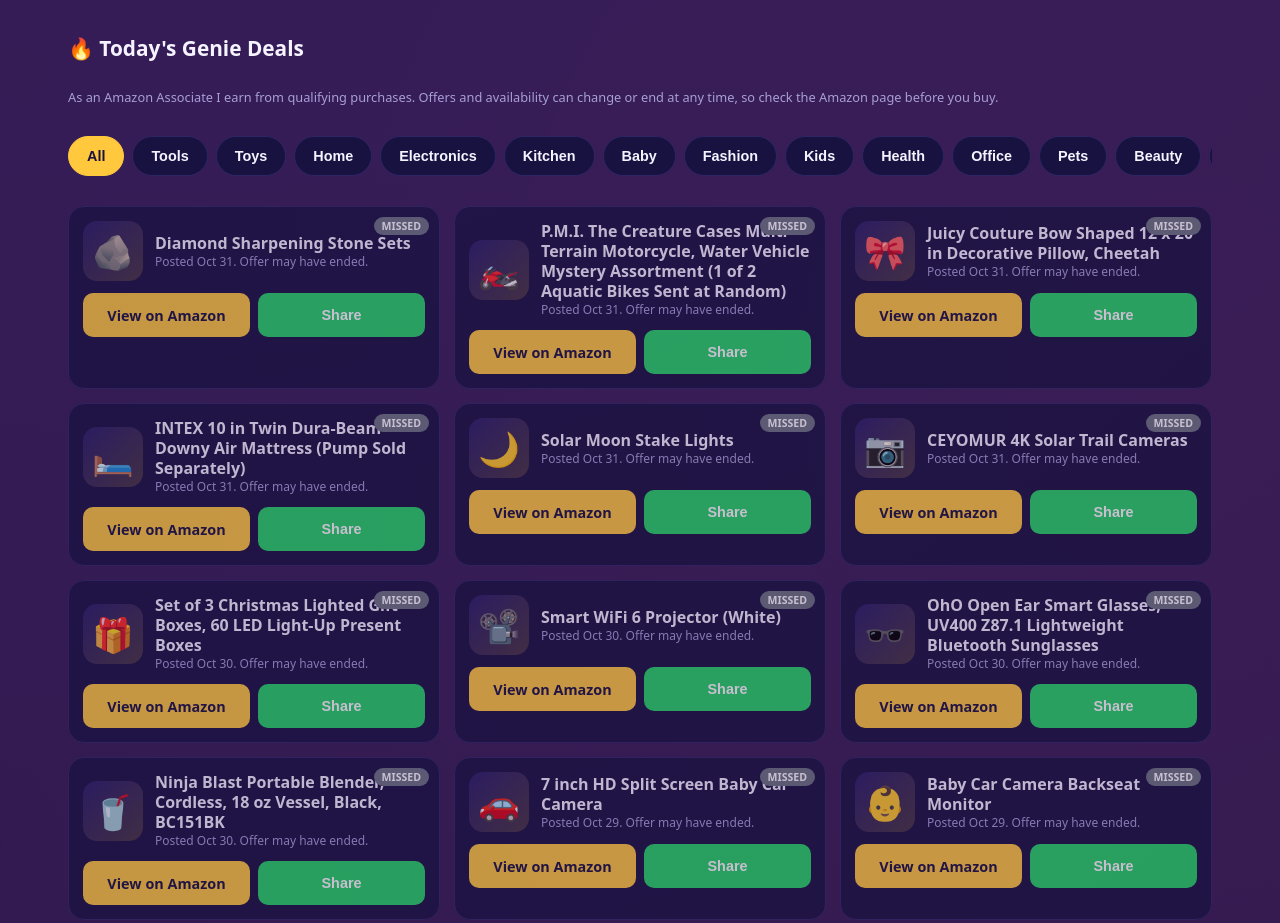
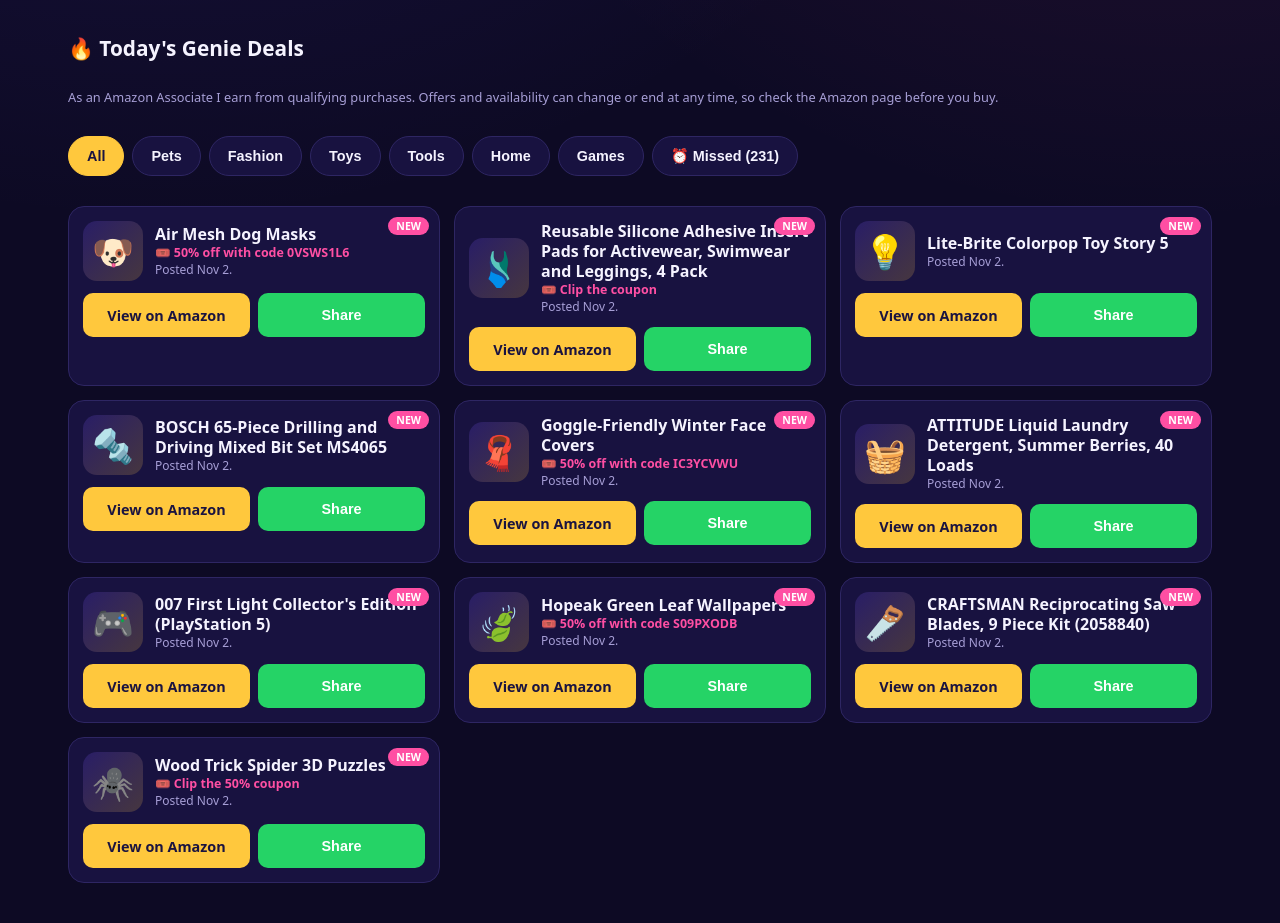
Before and after one commit to ankurjainoist/dealsgenieusa, a plain HTML site: page index.html in a window 1280 px wide. Shown: the part 780-1703 px from the top of the page. Drawn offline with Linux system fonts and the light colour scheme.

Commit message:
Add files via upload

```diff
--- a/index.html
+++ b/index.html
@@ -97,23 +97,23 @@
 <p class="muted">Next deal drop in</p>
 <div class="wish" id="wish"></div>
 </div>
-<div id="pick"><!--SSR-pick--><div class="main"><span class="tag">⭐ DEAL OF THE DAY</span><div class="row" style="margin-top:10px"><div class="em" aria-hidden="true">🪨</div><div><div class="t" role="heading" aria-level="3">Diamond Sharpening Stone Sets</div><div class="left" style="color:var(--gold);margin-top:6px">🎟️ <span class="nt">Use code BCXQMLDE</span></div><div class="muted" style="font-size:.78rem;margin-top:4px">Posted Oct 31. Check Amazon for the current price and offer.</div></div></div>
-<div class="acts"><a class="buy" target="_blank" rel="nofollow sponsored noopener" href="https://www.amazon.com/dp/B0GHDPHP4V?tag=dealsgenie203-20" data-deal="Diamond Sharpening Stone Sets" data-cat="Tools" data-pl="deal_of_the_day">View on Amazon</a><button class="sh">Share on WhatsApp</button><button class="hot">👍 0</button></div>
+<div id="pick"><!--SSR-pick--><div class="main"><span class="tag">⭐ DEAL OF THE DAY</span><div class="row" style="margin-top:10px"><div class="em" aria-hidden="true">🐶</div><div><div class="t" role="heading" aria-level="3">Air Mesh Dog Masks</div><div class="left" style="color:var(--gold);margin-top:6px">🎟️ <span class="nt">50% off with code 0VSWS1L6</span></div><div class="muted" style="font-size:.78rem;margin-top:4px">Posted Nov 2. Check Amazon for the current price and offer.</div></div></div>
+<div class="acts"><a class="buy" target="_blank" rel="nofollow sponsored noopener" href="https://www.amazon.com/dp/B0HPDNHDLW?tag=dealsgenie203-20" data-deal="Air Mesh Dog Masks" data-cat="Pets" data-pl="deal_of_the_day">View on Amazon</a><button class="sh">Share on WhatsApp</button><button class="hot">👍 0</button></div>
 <div class="muted" style="font-size:.72rem;margin-top:8px">As an Amazon Associate I earn from qualifying purchases.</div></div><!--/SSR-pick--></div>
 <h2>🔥 Today's Genie Deals</h2>
 <p class="muted" style="grid-column:1/-1;font-size:.8rem;margin:0">As an Amazon Associate I earn from qualifying purchases. Offers and availability can change or end at any time, so check the Amazon page before you buy.</p>
-<div class="cats" id="cats"><!--SSR-cats--><button class="cat on">All</button><button class="cat">Tools</button><button class="cat">Toys</button><button class="cat">Home</button><button class="cat">Electronics</button><button class="cat">Kitchen</button><button class="cat">⏰ Missed (221)</button><!--/SSR-cats--></div>
-<div id="list"><!--SSR-list--><div class="card"><span class="newb">NEW</span><div class="row"><div class="em" aria-hidden="true">🪨</div><div style="flex:1"><div class="t" role="heading" aria-level="3">Diamond Sharpening Stone Sets</div><div class="left">🎟️ <span class="nt">Use code BCXQMLDE</span></div><div class="muted" style="font-size:.75rem">Posted Oct 31. </div></div></div>
-<div class="acts"><a class="buy" target="_blank" rel="nofollow sponsored noopener" href="https://www.amazon.com/dp/B0GHDPHP4V?tag=dealsgenie203-20" data-deal="Diamond Sharpening Stone Sets" data-cat="Tools" data-pl="list">View on Amazon</a><button class="sh">Share</button></div></div><div class="card"><span class="newb">NEW</span><div class="row"><div class="em" aria-hidden="true">🏍️</div><div style="flex:1"><div class="t" role="heading" aria-level="3">P.M.I. The Creature Cases Multi-Terrain Motorcycle, Water Vehicle Mystery Assortment (1 of 2 Aquatic Bikes Sent at Random)</div><div class="muted" style="font-size:.75rem">Posted Oct 31. </div></div></div>
-<div class="acts"><a class="buy" target="_blank" rel="nofollow sponsored noopener" href="https://www.amazon.com/dp/B0FJMTHZQH?tag=dealsgenie203-20" data-deal="P.M.I. The Creature Cases Multi-Terrain Motorcycle, Water Vehicle Mystery Assortment (1 of 2 Aquatic Bikes Sent at Random)" data-cat="Toys" data-pl="list">View on Amazon</a><button class="sh">Share</button></div></div><div class="card"><span class="newb">NEW</span><div class="row"><div class="em" aria-hidden="true">🎀</div><div style="flex:1"><div class="t" role="heading" aria-level="3">Juicy Couture Bow Shaped 12 x 20 in Decorative Pillow, Cheetah</div><div class="muted" style="font-size:.75rem">Posted Oct 31. </div></div></div>
-<div class="acts"><a class="buy" target="_blank" rel="nofollow sponsored noopener" href="https://www.amazon.com/dp/B0FTMHG71D?tag=dealsgenie203-20" data-deal="Juicy Couture Bow Shaped 12 x 20 in Decorative Pillow, Cheetah" data-cat="Home" data-pl="list">View on Amazon</a><button class="sh">Share</button></div></div><div class="card"><span class="newb">NEW</span><div class="row"><div class="em" aria-hidden="true">🛏️</div><div style="flex:1"><div class="t" role="heading" aria-level="3">INTEX 10 in Twin Dura-Beam Downy Air Mattress (Pump Sold Separately)</div><div class="muted" style="font-size:.75rem">Posted Oct 31. </div></div></div>
-<div class="acts"><a class="buy" target="_blank" rel="nofollow sponsored noopener" href="https://www.amazon.com/dp/B0989JLFGW?tag=dealsgenie203-20" data-deal="INTEX 10 in Twin Dura-Beam Downy Air Mattress (Pump Sold Separately)" data-cat="Home" data-pl="list">View on Amazon</a><button class="sh">Share</button></div></div><div class="card"><span class="newb">NEW</span><div class="row"><div class="em" aria-hidden="true">🌙</div><div style="flex:1"><div class="t" role="heading" aria-level="3">Solar Moon Stake Lights</div><div class="left">🎟️ <span class="nt">Use code YK963UAD</span></div><div class="muted" style="font-size:.75rem">Posted Oct 31. </div></div></div>
-<div class="acts"><a class="buy" target="_blank" rel="nofollow sponsored noopener" href="https://www.amazon.com/dp/B0HG9VVPXK?tag=dealsgenie203-20" data-deal="Solar Moon Stake Lights" data-cat="Home" data-pl="list">View on Amazon</a><button class="sh">Share</button></div></div><div class="card"><span class="newb">NEW</span><div class="row"><div class="em" aria-hidden="true">📷</div><div style="flex:1"><div class="t" role="heading" aria-level="3">CEYOMUR 4K Solar Trail Cameras</div><div class="left">🎟️ <span class="nt">Clip the 50% coupon</span></div><div class="muted" style="font-size:.75rem">Posted Oct 31. </div></div></div>
-<div class="acts"><a class="buy" target="_blank" rel="nofollow sponsored noopener" href="https://www.amazon.com/dp/B09Y8KLBPN?tag=dealsgenie203-20" data-deal="CEYOMUR 4K Solar Trail Cameras" data-cat="Electronics" data-pl="list">View on Amazon</a><button class="sh">Share</button></div></div><div class="card"><div class="row"><div class="em" aria-hidden="true">🎁</div><div style="flex:1"><div class="t" role="heading" aria-level="3">Set of 3 Christmas Lighted Gift Boxes, 60 LED Light-Up Present Boxes</div><div class="left">🎟️ <span class="nt">Use code 50OFFFBNV4I</span></div><div class="muted" style="font-size:.75rem">Posted Oct 30. </div></div></div>
-<div class="acts"><a class="buy" target="_blank" rel="nofollow sponsored noopener" href="https://www.amazon.com/dp/B0H4V21V3X?tag=dealsgenie203-20" data-deal="Set of 3 Christmas Lighted Gift Boxes, 60 LED Light-Up Present Boxes" data-cat="Home" data-pl="list">View on Amazon</a><button class="sh">Share</button></div></div><div class="card"><div class="row"><div class="em" aria-hidden="true">📽️</div><div style="flex:1"><div class="t" role="heading" aria-level="3">Smart WiFi 6 Projector (White)</div><div class="left">🎟️ <span class="nt">Clip the coupon</span></div><div class="muted" style="font-size:.75rem">Posted Oct 30. </div></div></div>
-<div class="acts"><a class="buy" target="_blank" rel="nofollow sponsored noopener" href="https://www.amazon.com/dp/B0HMK929LQ?tag=dealsgenie203-20" data-deal="Smart WiFi 6 Projector (White)" data-cat="Electronics" data-pl="list">View on Amazon</a><button class="sh">Share</button></div></div><div class="card"><div class="row"><div class="em" aria-hidden="true">🕶️</div><div style="flex:1"><div class="t" role="heading" aria-level="3">OhO Open Ear Smart Glasses, UV400 Z87.1 Lightweight Bluetooth Sunglasses</div><div class="muted" style="font-size:.75rem">Posted Oct 30. </div></div></div>
-<div class="acts"><a class="buy" target="_blank" rel="nofollow sponsored noopener" href="https://www.amazon.com/dp/B08FDB3LVR?tag=dealsgenie203-20" data-deal="OhO Open Ear Smart Glasses, UV400 Z87.1 Lightweight Bluetooth Sunglasses" data-cat="Electronics" data-pl="list">View on Amazon</a><button class="sh">Share</button></div></div><div class="card"><div class="row"><div class="em" aria-hidden="true">🥤</div><div style="flex:1"><div class="t" role="heading" aria-level="3">Ninja Blast Portable Blender, Cordless, 18 oz Vessel, Black, BC151BK</div><div class="muted" style="font-size:.75rem">Posted Oct 30. </div></div></div>
-<div class="acts"><a class="buy" target="_blank" rel="nofollow sponsored noopener" href="https://www.amazon.com/dp/B0C2FF4JD1?tag=dealsgenie203-20" data-deal="Ninja Blast Portable Blender, Cordless, 18 oz Vessel, Black, BC151BK" data-cat="Kitchen" data-pl="list">View on Amazon</a><button class="sh">Share</button></div></div><!--/SSR-list--></div>
+<div class="cats" id="cats"><!--SSR-cats--><button class="cat on">All</button><button class="cat">Pets</button><button class="cat">Fashion</button><button class="cat">Toys</button><button class="cat">Tools</button><button class="cat">Home</button><button class="cat">Games</button><button class="cat">⏰ Missed (231)</button><!--/SSR-cats--></div>
+<div id="list"><!--SSR-list--><div class="card"><span class="newb">NEW</span><div class="row"><div class="em" aria-hidden="true">🐶</div><div style="flex:1"><div class="t" role="heading" aria-level="3">Air Mesh Dog Masks</div><div class="left">🎟️ <span class="nt">50% off with code 0VSWS1L6</span></div><div class="muted" style="font-size:.75rem">Posted Nov 2. </div></div></div>
+<div class="acts"><a class="buy" target="_blank" rel="nofollow sponsored noopener" href="https://www.amazon.com/dp/B0HPDNHDLW?tag=dealsgenie203-20" data-deal="Air Mesh Dog Masks" data-cat="Pets" data-pl="list">View on Amazon</a><button class="sh">Share</button></div></div><div class="card"><span class="newb">NEW</span><div class="row"><div class="em" aria-hidden="true">🩱</div><div style="flex:1"><div class="t" role="heading" aria-level="3">Reusable Silicone Adhesive Insert Pads for Activewear, Swimwear and Leggings, 4 Pack</div><div class="left">🎟️ <span class="nt">Clip the coupon</span></div><div class="muted" style="font-size:.75rem">Posted Nov 2. </div></div></div>
+<div class="acts"><a class="buy" target="_blank" rel="nofollow sponsored noopener" href="https://www.amazon.com/dp/B0HNP24YN9?tag=dealsgenie203-20" data-deal="Reusable Silicone Adhesive Insert Pads for Activewear, Swimwear and Leggings, 4 Pack" data-cat="Fashion" data-pl="list">View on Amazon</a><button class="sh">Share</button></div></div><div class="card"><span class="newb">NEW</span><div class="row"><div class="em" aria-hidden="true">💡</div><div style="flex:1"><div class="t" role="heading" aria-level="3">Lite-Brite Colorpop Toy Story 5</div><div class="muted" style="font-size:.75rem">Posted Nov 2. </div></div></div>
+<div class="acts"><a class="buy" target="_blank" rel="nofollow sponsored noopener" href="https://www.amazon.com/dp/B0FPST7LPM?tag=dealsgenie203-20" data-deal="Lite-Brite Colorpop Toy Story 5" data-cat="Toys" data-pl="list">View on Amazon</a><button class="sh">Share</button></div></div><div class="card"><span class="newb">NEW</span><div class="row"><div class="em" aria-hidden="true">🔩</div><div style="flex:1"><div class="t" role="heading" aria-level="3">BOSCH 65-Piece Drilling and Driving Mixed Bit Set MS4065</div><div class="muted" style="font-size:.75rem">Posted Nov 2. </div></div></div>
+<div class="acts"><a class="buy" target="_blank" rel="nofollow sponsored noopener" href="https://www.amazon.com/dp/B015SR9HNU?tag=dealsgenie203-20" data-deal="BOSCH 65-Piece Drilling and Driving Mixed Bit Set MS4065" data-cat="Tools" data-pl="list">View on Amazon</a><button class="sh">Share</button></div></div><div class="card"><span class="newb">NEW</span><div class="row"><div class="em" aria-hidden="true">🧣</div><div style="flex:1"><div class="t" role="heading" aria-level="3">Goggle-Friendly Winter Face Covers</div><div class="left">🎟️ <span class="nt">50% off with code IC3YCVWU</span></div><div class="muted" style="font-size:.75rem">Posted Nov 2. </div></div></div>
+<div class="acts"><a class="buy" target="_blank" rel="nofollow sponsored noopener" href="https://www.amazon.com/dp/B0HNWRW2PZ?tag=dealsgenie203-20" data-deal="Goggle-Friendly Winter Face Covers" data-cat="Fashion" data-pl="list">View on Amazon</a><button class="sh">Share</button></div></div><div class="card"><span class="newb">NEW</span><div class="row"><div class="em" aria-hidden="true">🧺</div><div style="flex:1"><div class="t" role="heading" aria-level="3">ATTITUDE Liquid Laundry Detergent, Summer Berries, 40 Loads</div><div class="muted" style="font-size:.75rem">Posted Nov 2. </div></div></div>
+<div class="acts"><a class="buy" target="_blank" rel="nofollow sponsored noopener" href="https://www.amazon.com/dp/B093KVHS75?tag=dealsgenie203-20" data-deal="ATTITUDE Liquid Laundry Detergent, Summer Berries, 40 Loads" data-cat="Home" data-pl="list">View on Amazon</a><button class="sh">Share</button></div></div><div class="card"><span class="newb">NEW</span><div class="row"><div class="em" aria-hidden="true">🎮</div><div style="flex:1"><div class="t" role="heading" aria-level="3">007 First Light Collector's Edition (PlayStation 5)</div><div class="muted" style="font-size:.75rem">Posted Nov 2. </div></div></div>
+<div class="acts"><a class="buy" target="_blank" rel="nofollow sponsored noopener" href="https://www.amazon.com/dp/B0G4XGHWQ3?tag=dealsgenie203-20" data-deal="007 First Light Collector's Edition (PlayStation 5)" data-cat="Games" data-pl="list">View on Amazon</a><button class="sh">Share</button></div></div><div class="card"><span class="newb">NEW</span><div class="row"><div class="em" aria-hidden="true">🍃</div><div style="flex:1"><div class="t" role="heading" aria-level="3">Hopeak Green Leaf Wallpapers</div><div class="left">🎟️ <span class="nt">50% off with code S09PXODB</span></div><div class="muted" style="font-size:.75rem">Posted Nov 2. </div></div></div>
+<div class="acts"><a class="buy" target="_blank" rel="nofollow sponsored noopener" href="https://www.amazon.com/dp/B0G25GN4JD?tag=dealsgenie203-20" data-deal="Hopeak Green Leaf Wallpapers" data-cat="Home" data-pl="list">View on Amazon</a><button class="sh">Share</button></div></div><div class="card"><span class="newb">NEW</span><div class="row"><div class="em" aria-hidden="true">🪚</div><div style="flex:1"><div class="t" role="heading" aria-level="3">CRAFTSMAN Reciprocating Saw Blades, 9 Piece Kit (2058840)</div><div class="muted" style="font-size:.75rem">Posted Nov 2. </div></div></div>
+<div class="acts"><a class="buy" target="_blank" rel="nofollow sponsored noopener" href="https://www.amazon.com/dp/B07QPXSBLH?tag=dealsgenie203-20" data-deal="CRAFTSMAN Reciprocating Saw Blades, 9 Piece Kit (2058840)" data-cat="Tools" data-pl="list">View on Amazon</a><button class="sh">Share</button></div></div><div class="card"><span class="newb">NEW</span><div class="row"><div class="em" aria-hidden="true">🕷️</div><div style="flex:1"><div class="t" role="heading" aria-level="3">Wood Trick Spider 3D Puzzles</div><div class="left">🎟️ <span class="nt">Clip the 50% coupon</span></div><div class="muted" style="font-size:.75rem">Posted Nov 2. </div></div></div>
+<div class="acts"><a class="buy" target="_blank" rel="nofollow sponsored noopener" href="https://www.amazon.com/dp/B088P8JJ9F?tag=dealsgenie203-20" data-deal="Wood Trick Spider 3D Puzzles" data-cat="Toys" data-pl="list">View on Amazon</a><button class="sh">Share</button></div></div><!--/SSR-list--></div>
 </div>
 <div id="blogView" style="display:none"></div>
 </div>
@@ -122,6 +122,16 @@
 <script>
 // DAILY: add new deals at the TOP. t=title, c=category, e=emoji, n=coupon/code note (optional), dt=date posted, pin:1 = keep as Deal of the Day while active (optional), l=full amazon.com/dp link. Do not add prices.
 const D=[
+{t:"Air Mesh Dog Masks",c:"Pets",e:"🐶",n:"50% off with code 0VSWS1L6",dt:"Nov 2",l:"https://www.amazon.com/dp/B0HPDNHDLW"},
+{t:"Reusable Silicone Adhesive Insert Pads for Activewear, Swimwear and Leggings, 4 Pack",c:"Fashion",e:"🩱",n:"Clip the coupon",dt:"Nov 2",l:"https://www.amazon.com/dp/B0HNP24YN9"},
+{t:"Lite-Brite Colorpop Toy Story 5",c:"Toys",e:"💡",dt:"Nov 2",l:"https://www.amazon.com/dp/B0FPST7LPM"},
+{t:"BOSCH 65-Piece Drilling and Driving Mixed Bit Set MS4065",c:"Tools",e:"🔩",dt:"Nov 2",l:"https://www.amazon.com/dp/B015SR9HNU"},
+{t:"Goggle-Friendly Winter Face Covers",c:"Fashion",e:"🧣",n:"50% off with code IC3YCVWU",dt:"Nov 2",l:"https://www.amazon.com/dp/B0HNWRW2PZ"},
+{t:"ATTITUDE Liquid Laundry Detergent, Summer Berries, 40 Loads",c:"Home",e:"🧺",dt:"Nov 2",l:"https://www.amazon.com/dp/B093KVHS75"},
+{t:"007 First Light Collector's Edition (PlayStation 5)",c:"Games",e:"🎮",dt:"Nov 2",l:"https://www.amazon.com/dp/B0G4XGHWQ3"},
+{t:"Hopeak Green Leaf Wallpapers",c:"Home",e:"🍃",n:"50% off with code S09PXODB",dt:"Nov 2",l:"https://www.amazon.com/dp/B0G25GN4JD"},
+{t:"CRAFTSMAN Reciprocating Saw Blades, 9 Piece Kit (2058840)",c:"Tools",e:"🪚",dt:"Nov 2",l:"https://www.amazon.com/dp/B07QPXSBLH"},
+{t:"Wood Trick Spider 3D Puzzles",c:"Toys",e:"🕷️",n:"Clip the 50% coupon",dt:"Nov 2",l:"https://www.amazon.com/dp/B088P8JJ9F"},
 {t:"Diamond Sharpening Stone Sets",c:"Tools",e:"🪨",n:"Use code BCXQMLDE",dt:"Oct 31",l:"https://www.amazon.com/dp/B0GHDPHP4V"},
 {t:"P.M.I. The Creature Cases Multi-Terrain Motorcycle, Water Vehicle Mystery Assortment (1 of 2 Aquatic Bikes Sent at Random)",c:"Toys",e:"🏍️",dt:"Oct 31",l:"https://www.amazon.com/dp/B0FJMTHZQH"},
 {t:"Juicy Couture Bow Shaped 12 x 20 in Decorative Pillow, Cheetah",c:"Home",e:"🎀",dt:"Oct 31",l:"https://www.amazon.com/dp/B0FTMHG71D"},
```
